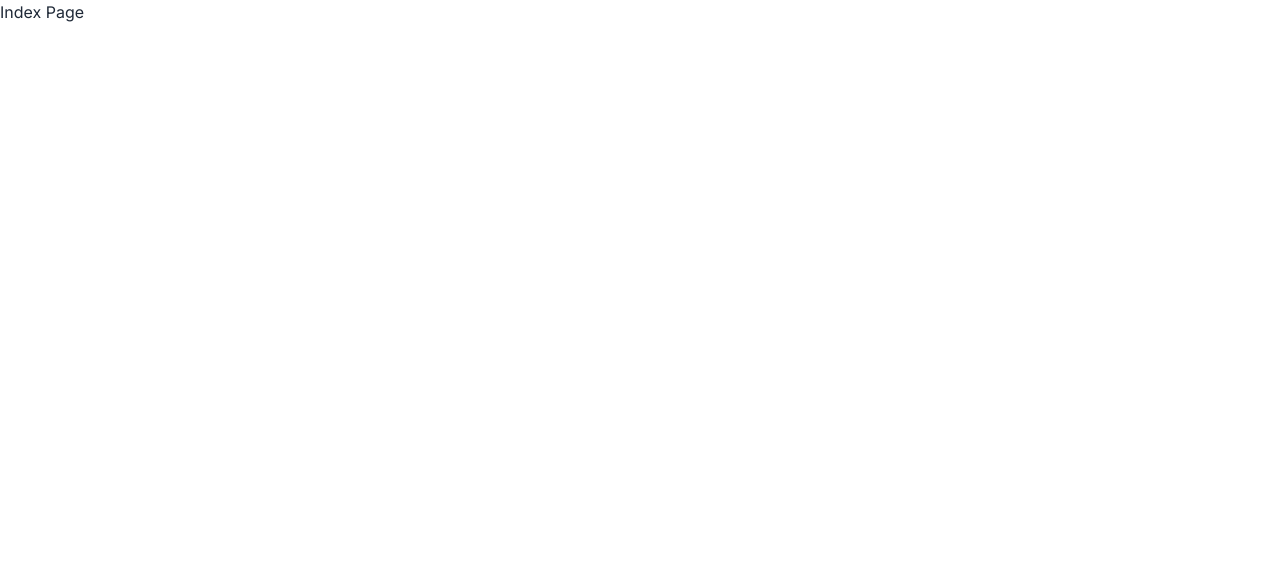
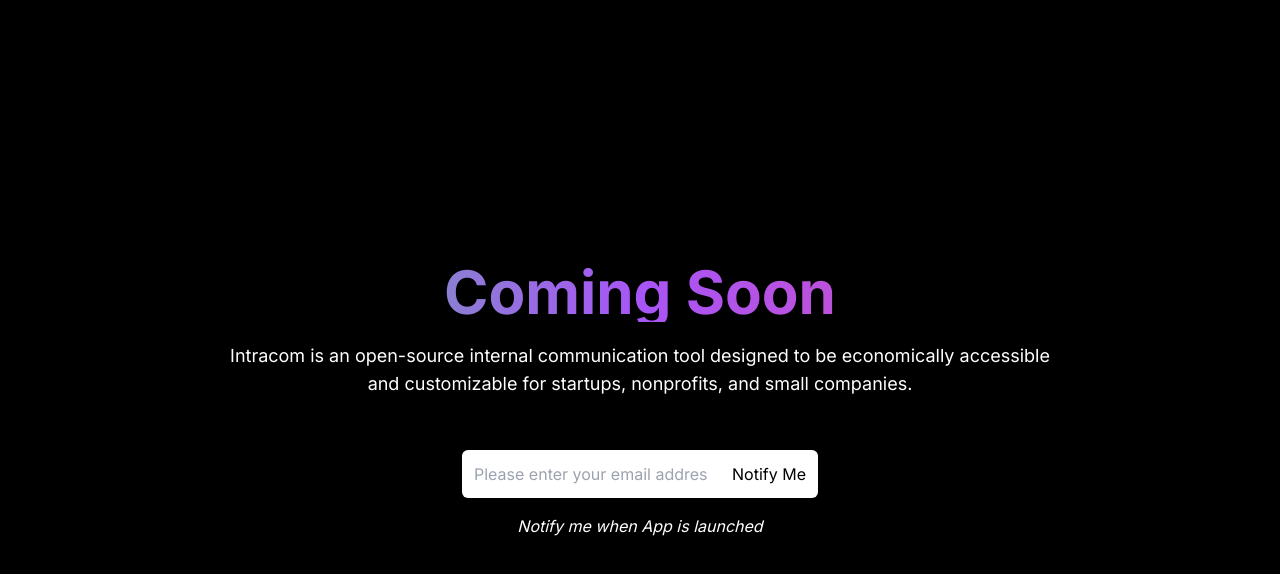
Before and after one commit to project-ascend-io/intracom-webapp, a Next.js app: page / in a window 1280 px wide. Shown: the top 574 px of the page. Built offline with nearby package versions, Linux system fonts and the light colour scheme.

Commit message:
feat: add landing page

```diff
--- a/src/app/page.tsx
+++ b/src/app/page.tsx
@@ -1,7 +1,48 @@
-export default function Index() {
+"use client";
+import { useState } from 'react';
+
+const HomePage = () => {
+  const [email, setEmail] = useState('');
+
+  const handleNotify = () => {
+    // Handle notify logic here
+    console.log('Notify me:', email);
+  };
+
   return (
-    <>
-      <h1>Index Page</h1>
-    </>
+    <div className='flex h-screen items-center justify-center bg-black text-white'>
+      <div className='text-center'>
+        <div className=''>
+          <h1 className='bg-gradient-to-r from-green-400 via-purple-500 to-pink-500 bg-clip-text text-6xl font-bold text-transparent'>
+            Coming Soon
+          </h1>
+          <p className='mx-auto p-5 text-center text-lg lg:w-[70%]'>
+            Intracom is an open-source internal communication tool designed to
+            be economically accessible and customizable for startups,
+            nonprofits, and small companies.
+          </p>
+
+          <div className='mt-8'>
+            <input
+              type='email'
+              value={email}
+              onChange={(e) => setEmail(e.target.value)}
+              placeholder='Please enter your email address'
+              className='rounded-l-md border-none p-3 text-black outline-none'
+            />
+            <button
+              onClick={handleNotify}
+              className='rounded-r-md bg-white p-3 text-black'
+            >
+              Notify Me
+            </button>
+          </div>
+
+          <p className='mt-4 italic'>Notify me when App is launched</p>
+        </div>
+      </div>
+    </div>
   );
-}
+};
+
+export default HomePage;
```
